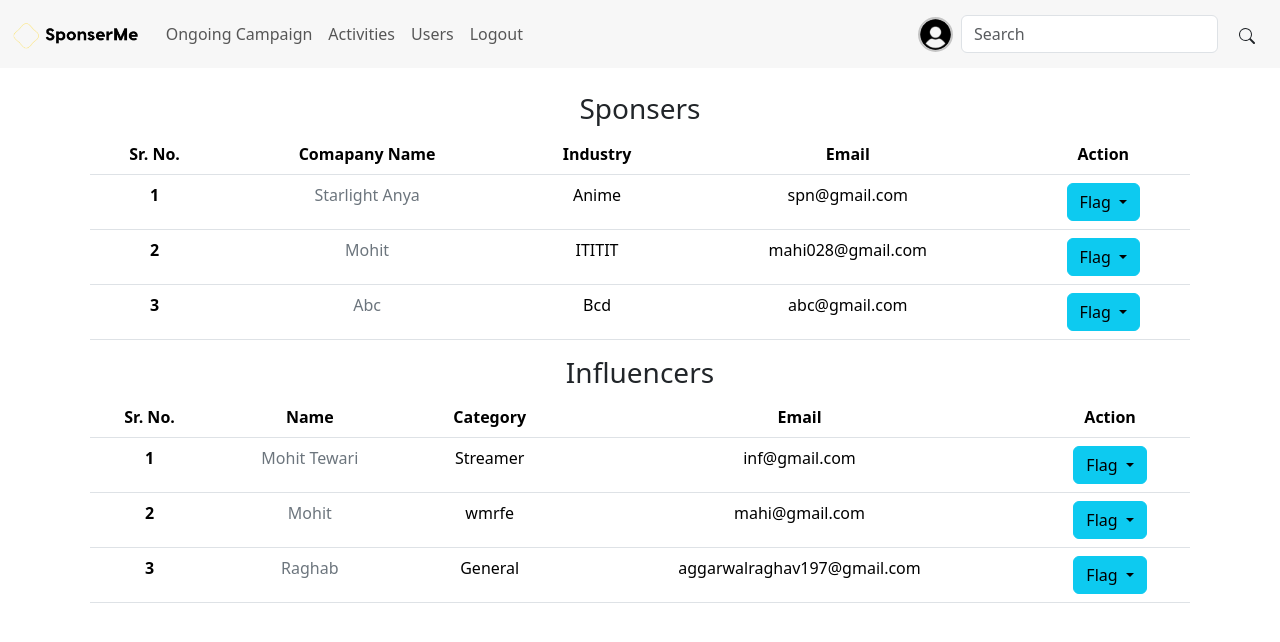
After one commit to mahi028/Influencer-Engagement-and-Sponsorship-Coordination-Platform, a Flask app: page /admin/users in a window 1280 px wide. The commit adds this page. Shown: the top 642 px of the page. Run offline with Flask 3, Linux system fonts and the light colour scheme; a user stored in the database is signed in; data comes from the database, SQL or seed files in the repository.

Commit message:
Admin can flag users and campaigns, give a reason. Admin can view all users at one place

```diff
--- a/application/controllers/admin.py
+++ b/application/controllers/admin.py
@@ -21,12 +21,11 @@ def admin_dashboard():
         raise UserError(401, "Not Authorised")
     roles = user_roles(current_user.user_id)
     camps = Campaign.query.all()
-    active_users = User.query.filter_by(is_active = True)
-    return render_template('admin_dash.html', page = 'Admin-Dashboard', active_users = active_users, roles = roles, camps = camps)
+    return render_template('admin_dash.html', page = 'Admin-Dashboard', roles = roles, camps = camps)
 
-@admin.route('/flag/<string:type>/<int:id>', methods = ["POST"])
+@admin.route('/flag/<string:type>/<int:id>/<string:reason>', methods = ["POST"])
 @login_required
-def flag(type,id):
+def flag(type,id, reason):
     if not is_admin(current_user.user_id):
         raise UserError(401, "Not Authorised")
     match type:
@@ -34,20 +33,33 @@ def flag(type,id):
             camp = Campaign.query.get(id)
             camp.flag = not camp.flag
             db.session.commit()
+            camp = Campaign.query.get(id)
+            if camp.flag:
+                camp.flag_reason = reason
+            else:
+                camp.flag_reason = None
+            db.session.commit()
             return jsonify({'Request': 'Success'})
 
         case 'user':
             user = User.query.get(id)
             user.flag = not user.flag
             db.session.commit()
+            user = User.query.get(id)
+            if user.flag:
+                user.flag_reason = reason
+            else:
+                user.flag_reason = None
+            db.session.commit()
             return jsonify({'Request': 'Success'})
 
-@admin.route('/requests', methods = ["GET","POST"])
+@admin.route('/users', methods = ["GET","POST"])
 @login_required
-def requests():
-    rqst = Requests.query.all()
+def users():
+    spn = Sponser.query.all()
+    inf = Influencer.query.all()
     roles = user_roles(current_user.user_id)
-    return render_template('requests.html', requests = rqst, page = 'Ongoing Requests', roles = roles)
+    return render_template('users.html', sponsers = spn, influencers = inf, page = 'Ongoing Requests', roles = roles)
 
 @admin.route('/activities', methods = ["GET","POST"])
 @login_required
--- a/application/controllers/sponser.py
+++ b/application/controllers/sponser.py
@@ -56,7 +56,7 @@ def new_campaign():
                 upload_folder = os.path.join(base_dir, '..', 'static', 'uploads')
                 image_path = os.path.join(upload_folder, image_filename)
             try:
-                new_camp = Campaign(campaign_by = current_user.user_id, campaign_name = form.campaign_name.data, desc = form.desc.data, requirements = form.requirements.data, end_date = form.end_date.data, budget = form.budget.data, goals = form.goals.data, image_path = new_image_name, visibility = True if int(form.visibility.data) == 1 else False)
+                new_camp = Campaign(campaign_by = current_user.user_id, campaign_name = form.campaign_name.data, desc = form.desc.data, requirements = form.requirements.data, start_date = form.start_date.data, end_date = form.end_date.data, budget = form.budget.data, goals = form.goals.data, image_path = new_image_name, visibility = True if int(form.visibility.data) == 1 else False)
                 db.session.add(new_camp)
                 db.session.commit()
                 if image_file:
--- a/application/form.py
+++ b/application/form.py
@@ -42,6 +42,7 @@ class CampaignDetails(FlaskForm):
     campaign_name = StringField('Campaign Name*', validators = [DataRequired()])
     desc = TextAreaField('Description*', validators = [DataRequired()])
     requirements = TextAreaField('requirements*', validators = [DataRequired()])
+    start_date = DateField('Start-Date')
     end_date = DateField('End-Date*', validators = [DataRequired()])
     budget = IntegerField('Campaign Budget*', validators = [DataRequired()])
     visibility = RadioField('Visibilty*', choices =[(0,'Privet'), (1, 'Public')],validators = [DataRequired()])
--- a/application/modals.py
+++ b/application/modals.py
@@ -13,6 +13,7 @@ class User(db.Model, UserMixin):
     active_flag = db.Column(db.Boolean, default = False, nullable = False)
     profile = db.Column(db.String, nullable = True, default = 'user.png')
     flag = db.Column(db.String, nullable = False, default = False)
+    flag_reason = db.Column(db.String, nullable = True)
 
     def get_id(self):
            return (self.user_id)
@@ -53,8 +54,8 @@ class Campaign(db.Model):
     campaign_name = db.Column(db.String, unique=True)
     desc = db.Column(db.String, nullable=False)
     requirements = db.Column(db.String, nullable=False)
-    start_date = db.Column(db.DateTime, default = datetime.utcnow())
-    end_date = db.Column(db.DateTime, nullable=True)
+    start_date = db.Column(db.DateTime, nullable=False, default = datetime.utcnow())
+    end_date = db.Column(db.DateTime, nullable=False)
     budget = db.Column(db.Integer, nullable=True)
     visibility = db.Column(db.Boolean)
     goals = db.Column(db.String, nullable=True)
--- a/application/static/js/submit.js
+++ b/application/static/js/submit.js
@@ -14,31 +14,54 @@ async function post_rqst(url){
     }
 }
 
-async function flag_camp(camp_id){
-    rqst = await post_rqst(`/admin/flag/camp/${camp_id}`)
+async function flag_camp(camp_id, reason){
+    let rqst = await post_rqst(`/admin/flag/camp/${camp_id}/${reason}`)
+    console.log(camp_id)
     if (rqst['Request'] === 'Success'){
-        flag_btn = document.getElementById('camp'+camp_id)
+        const flag_cont = document.getElementById('flag_cont'+camp_id)
+        const flag_btn = document.getElementById('camp'+camp_id)
         if (flag_btn.innerHTML  === 'Flag'){
-            flag_btn.innerHTML = "Un-Flag"
+            flag_cont.innerHTML = `<button type="button" class="btn btn-danger" id="camp${camp_id}" onclick="flag_camp('${camp_id}', 'none')">Un-Flag</button>`
         }else{
-            flag_btn.innerHTML = "Flag"
+            flag_cont.innerHTML = `  <div class="btn-group">
+                                        <button type="button" class="btn btn-info dropdown-toggle" data-bs-toggle="dropdown" aria-expanded="false">
+                                            <span id="camp${camp_id}">Flag</span>
+                                        </button>
+                                        <ul class="dropdown-menu">
+                                            <li><button class="dropdown-item" onclick="flag_camp('${camp_id}', 'inapropriate_user')">Hateful or targeting</button></li>
+                                            <li><button class="dropdown-item" onclick="flag_camp('${camp_id}', 'spam')">Spam</button></li>
+                                            <li><button class="dropdown-item" onclick="flag_camp('${camp_id}', 'inapropriate_content')">Inapropriate Content</button></li>
+                                        </ul>
+                                    </div>
+                                `
         }
     }
 }
-async function flag_user(user_id){
-    rqst = await post_rqst(`/admin/flag/user/${user_id}`)
+async function flag_user(user_id, reason){
+    let rqst = await post_rqst(`/admin/flag/user/${user_id}/${reason}`)
     if (rqst['Request'] === 'Success'){
-        flag_btn = document.getElementById('user'+user_id)
+        const flag_cont = document.getElementById('flag_cont'+user_id)
+        const flag_btn = document.getElementById('user'+user_id)
         if (flag_btn.innerHTML  === 'Flag'){
-            flag_btn.innerHTML = "Un-Flag"
+            flag_cont.innerHTML = `<button type="button" class="btn btn-danger" id="user${user_id}" onclick="flag_user('${user_id}', 'none')">Un-Flag</button>`
         }else{
-            flag_btn.innerHTML = "Flag"
+            flag_cont.innerHTML = ` <div class="btn-group">
+                                        <button type="button" class="btn btn-info dropdown-toggle" data-bs-toggle="dropdown" aria-expanded="false">
+                                            <span id="user${user_id}">Flag</span>
+                                        </button>
+                                        <ul class="dropdown-menu">
+                                            <li><button class="dropdown-item" onclick="flag_user('${user_id}', 'inapropriate_user')">Inapropriate User</button></li>
+                                            <li><button class="dropdown-item" onclick="flag_user('${user_id}', 'spam')">Spam</button></li>
+                                            <li><button class="dropdown-item" onclick="flag_user('${user_id}', 'inapropriate_content')">Inapropriate Content</button></li>
+                                        </ul>
+                                    </div>
+                                `
         }
     }
 }
 
 async function delete_camp(campaign_id){
-    rqst = await post_rqst(`/sponser/delete/campaign/${campaign_id}`)
+    let rqst = await post_rqst(`/sponser/delete/campaign/${campaign_id}`)
     if (rqst['Request'] === 'Success'){
         window.location.href = '/dashboard'
     }
--- a/application/templates/base.html
+++ b/application/templates/base.html
@@ -15,7 +15,7 @@
 <body style="margin-bottom: 15px;">
     {% include 'navbar.html' %}
     <br>
-    <div class="container" id="flash_cont" style="max-width: 600px; position: sticky; z-index: 100; left: 50%; transform: translateX(-50%); top: 10dvh;">
+    <div class="container" id="flash_cont" style="max-width: 600px; position: absolute; z-index: 100; left: 50%; transform: translateX(-50%); top: 10dvh;">
         {%for msg in get_flashed_messages()%}
         <div class="alert alert-secondary alert-dismissible fade show" role="alert">
             <span>{{msg}}</span>
--- a/application/templates/navbar.html
+++ b/application/templates/navbar.html
@@ -30,6 +30,9 @@
           <li class="nav-item">
             <a class="nav-link" href="{{url_for('admin.activities')}}">Activities</a>
           </li>
+          <li class="nav-item">
+            <a class="nav-link" href="{{url_for('admin.users')}}">Users</a>
+          </li>
           {%else%}
           <li class="nav-item">
             <a class="nav-link" href="{{url_for('home.requests')}}">Requests</a>
--- a/application/templates/new_camp.html
+++ b/application/templates/new_camp.html
@@ -25,6 +25,10 @@
         </div>
         <div class="row mb-3">
             <div class="col-md-6">
+                {{ form.start_date.label(class="form-label") }}
+                {{ form.start_date(class="form-control") }}
+            </div>
+            <div class="col-md-6">
                 {{ form.end_date.label(class="form-label") }}
                 {{ form.end_date(class="form-control") }}
             </div>
--- /dev/null
+++ b/application/templates/users.html
@@ -0,0 +1,105 @@
+{% extends 'base.html' %}
+{%block title%}Admin Dashboard{%endblock%}
+{% block content %}
+<center>
+    {%if sponsers%}
+        <h3>Sponsers</h3>
+        <div class="contatiner" style="max-width: 1100px;">
+        <table class="table " style="text-align: center;">
+            <thead >
+            <tr>
+                <th scope="col">Sr. No.</th>
+                <th scope="col">Comapany Name</th>
+                <th scope="col">Industry</th>
+                <th scope="col">Email</th>
+                <th scope="col">Action</th>
+            </tr>
+            </thead>
+            <tbody>
+            {% for spn in sponsers%}
+            <tr>
+                <th scope="row">{{loop.index}}</th>
+                <td><a href="/get/{{spn.sponser_id}}" class="link-secondary link-offset-2 link-offset-3-hover link-underline link-underline-opacity-0 link-underline-opacity-75-hover">{{spn.company_name}}</a></td>
+                <td>{{spn.industry}}</td>
+                <td>{{spn.user.email}}</td>
+                <td>
+                    {%if 'Admin' in roles%}
+                        <!-- Dropdown -->
+                        {%if spn.user.flag %}
+                            <div id="flag_cont{{spn.sponser_id}}">
+                                <button type="button" class="btn btn-danger" id="user{{spn.sponser_id}}" onclick="flag_user('{{spn.sponser_id}}', 'none')">Un-Flag</button>
+                            </div>
+                        {%else%}
+                            <div id="flag_cont{{spn.sponser_id}}">
+                                <div class="btn-group">
+                                    <button type="button" class="btn btn-info dropdown-toggle" data-bs-toggle="dropdown" aria-expanded="false">
+                                        <span id="user{{spn.sponser_id}}">Flag</span>
+                                    </button>
+                                    <ul class="dropdown-menu">
+                                        <li><button class="dropdown-item" onclick="flag_user('{{spn.sponser_id}}', 'inapropriate_user')">Inapropriate User</button></li>
+                                        <li><button class="dropdown-item" onclick="flag_user('{{spn.sponser_id}}', 'spam')">Spam</button></li>
+                                        <li><button class="dropdown-item" onclick="flag_user('{{spn.sponser_id}}', 'inapropriate_content')">Inapropriate Content</button></li>
+                                    </ul>
+                                </div>
+                            </div>
+                        {%endif%}
+                    {%endif%}
+                </td>
+            </tr>
+            {%endfor%}
+            </tbody>
+        </table>
+        </div>
+    {%endif%}
+    {%if influencers%}
+        <h3>Influencers</h3>
+        <div class="contatiner" style="max-width: 1100px;">
+        <table class="table " style="text-align: center;">
+            <thead >
+            <tr>
+                <th scope="col">Sr. No.</th>
+                <th scope="col">Name</th>
+                <th scope="col">Category</th>
+                <th scope="col">Email</th>
+                <th scope="col">Action</th>
+            </tr>
+            </thead>
+            <tbody>
+            {% for inf in influencers%}
+            <tr>
+                <th scope="row">{{loop.index}}</th>
+                <td><a href="/get/{{inf.influencer_id}}" class="link-secondary link-offset-2 link-offset-3-hover link-underline link-underline-opacity-0 link-underline-opacity-75-hover">{{inf.name}}</a></td>
+                <td>{{inf.category}}</td>
+                <td>{{inf.user.email}}</td>
+                <td>
+                    {%if 'Admin' in roles%}
+                        <!-- Dropdown -->
+                        {%if inf.user.flag %}
+                            <div id="flag_cont{{inf.influencer_id}}">
+                                <button type="button" class="btn btn-danger" id="user{{inf.influencer_id}}" onclick="flag_user('{{inf.influencer_id}}', 'none')">Un-Flag</button>
+                            </div>
+                        {%else%}
+                            <div id="flag_cont{{inf.influencer_id}}">
+                                <div class="btn-group">
+                                    <button type="button" class="btn btn-info dropdown-toggle" data-bs-toggle="dropdown" aria-expanded="false">
+                                        <span id="user{{inf.influencer_id}}">Flag</span>
+                                    </button>
+                                    <ul class="dropdown-menu">
+                                        <li><button class="dropdown-item" onclick="flag_user('{{inf.influencer_id}}', 'inapropriate_user')">Inapropriate User</button></li>
+                                        <li><button class="dropdown-item" onclick="flag_user('{{inf.influencer_id}}', 'spam')">Spam</button></li>
+                                        <li><button class="dropdown-item" onclick="flag_user('{{inf.influencer_id}}', 'inapropriate_content')">Inapropriate Content</button></li>
+                                    </ul>
+                                </div>
+                            </div>
+                        {%endif%}
+                    {%endif%}
+                </td>
+            </tr>
+            {%endfor%}
+            </tbody>
+        </table>
+        </div>
+    {%endif%}
+</center>
+<script src="/st/js/submit.js"></script>
+{%endblock%}
```
Also changed, not shown: application/controllers/dashboard.py (+9 -3 lines), application/templates/admin_dash.html (+21 -7 lines), application/templates/campaign.html (+21 -0 lines), application/templates/profile.html (+22 -10 lines).
